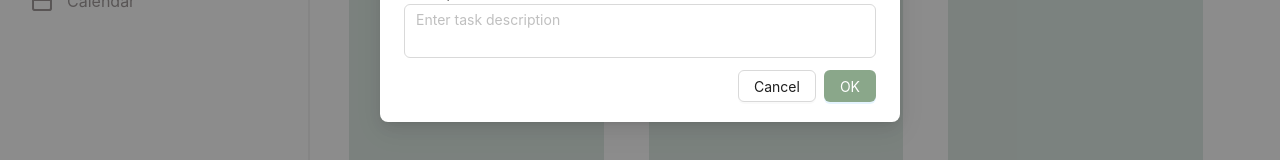
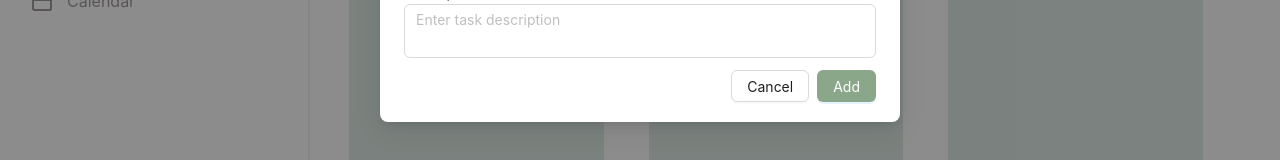
Before and after one commit to NadiiaNanivska/tasktracker-ui, a React (Create React App) app: page /tasks in a window 1280 px wide. Both pictures are taken after a click on the button 476 px from the left and 185 px from the top of the page. Shown: the part 224-384 px from the top of the page. Built offline with nearby package versions, Linux system fonts and the light colour scheme; no server answers.

Commit message:
Fixed style of add task

```diff
--- a/src/components/AddTask.js
+++ b/src/components/AddTask.js
@@ -1,9 +1,9 @@
-import React, {useState} from 'react';
+import React, { useState } from 'react';
 import '../styles/TasksList.css';
-import {Modal, Input } from 'antd';
-import {addTask } from '../utils/tasksRequests';
+import { Modal, Input, Button, Popconfirm } from 'antd';
+import { addTask } from '../utils/tasksRequests';
 
-const AddTask = ({isModalVisible, setIsModalVisible, name, setIsNewTaskAdded}) => {
+const AddTask = ({ isModalVisible, setIsModalVisible, name, setIsNewTaskAdded }) => {
     const [title, setTitle] = useState('');
     const [description, setDescription] = useState('');
 
@@ -28,6 +28,22 @@ const AddTask = ({isModalVisible, setIsModalVisible, name, setIsNewTaskAdded}) =
         visible={isModalVisible}
         onOk={handleOk}
         onCancel={handleCancel}
+        footer={[
+          <Popconfirm
+    title="Are you sure to cancel changes?"
+    okText="Yes"
+    cancelText="No"
+    onConfirm={handleCancel}
+  >
+    <Button key="cancel">
+            Cancel
+          </Button>
+  </Popconfirm>
+          ,
+          <Button key="save" type="primary" onClick={handleOk}>
+            Add
+          </Button>,
+        ]}
       >
             <div>
                 <label>Title:</label>
```
Lines whose indentation alone changed are shown as unchanged.
